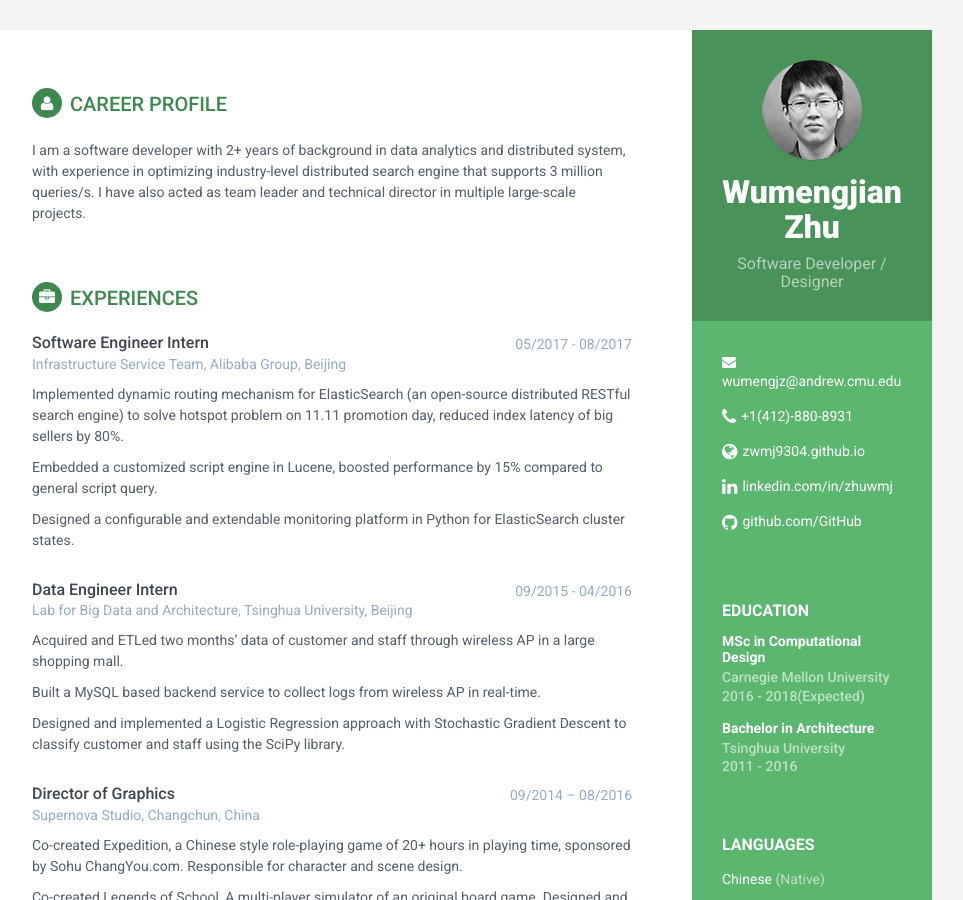
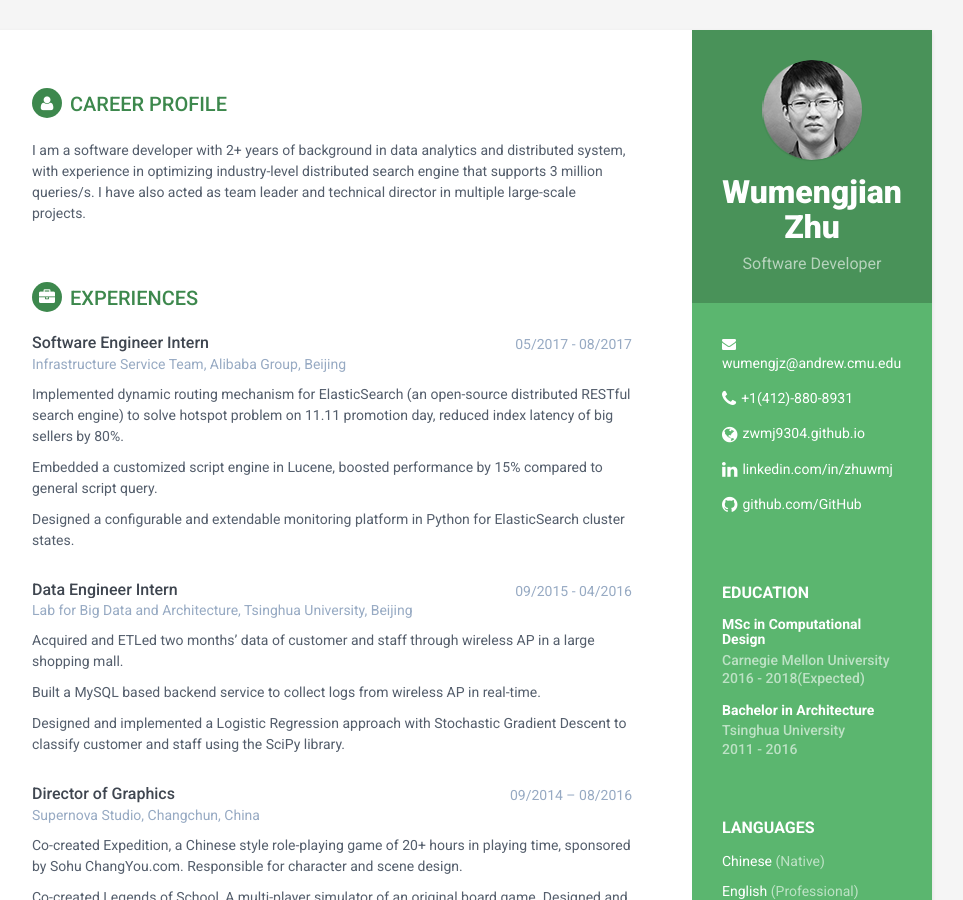
Before and after one commit to zwmj9304/resume, a Jekyll site: the page built from index.html, in a window 1280 px wide and 900 px high. Shown: the whole window, without its empty margins (188-1151 px from the left). Built offline with Jekyll 4.4.1, drawn with Linux system fonts in a browser that asks for light colours.

Commit message:
modified projects

```diff
--- a/_config.yml
+++ b/_config.yml
@@ -14,7 +14,7 @@ style: styles-3
 
 #Profile information
 name: Wumengjian Zhu
-tagline: Software Developer / Designer
+tagline: Software Developer
 pic: profile.png  #place a 100x100 picture inside /assets/images/ folder and provide the name of the file below
 
 #sidebar links
```
